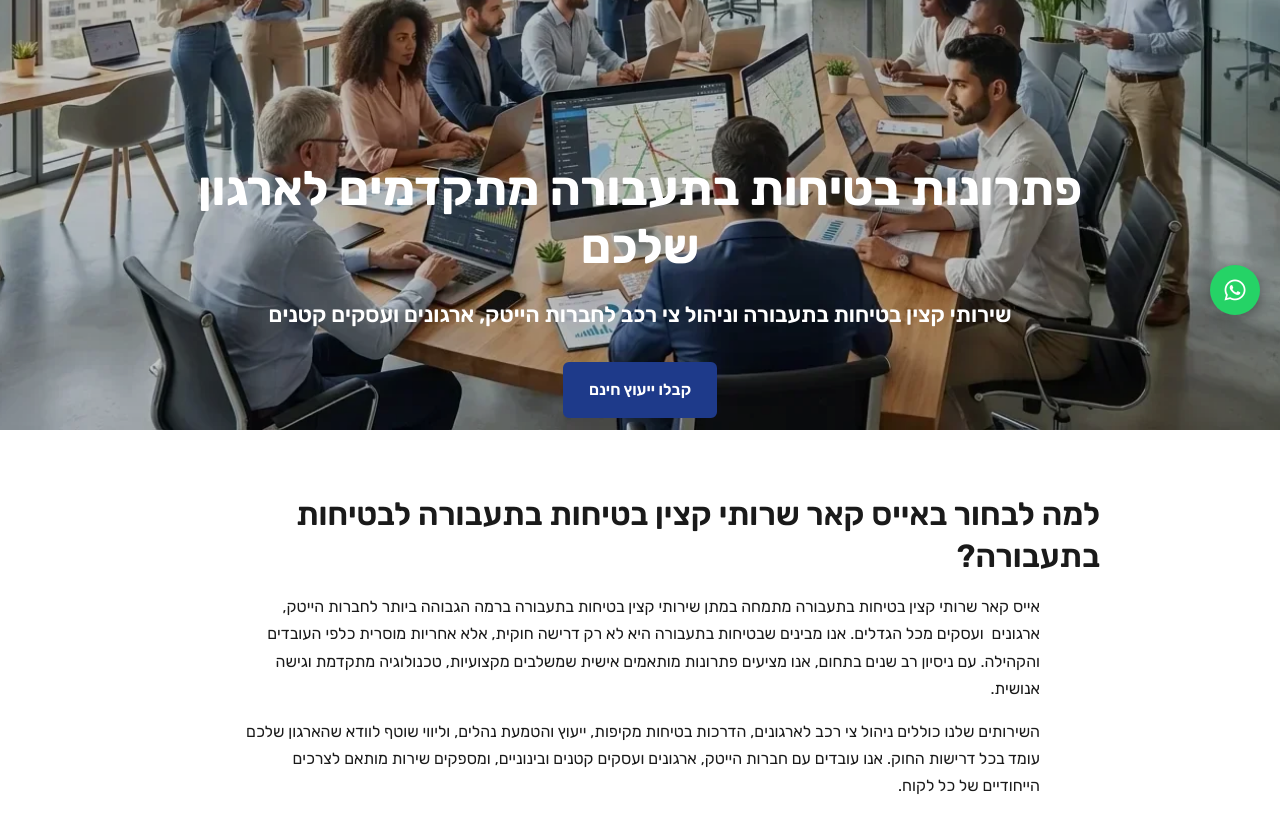
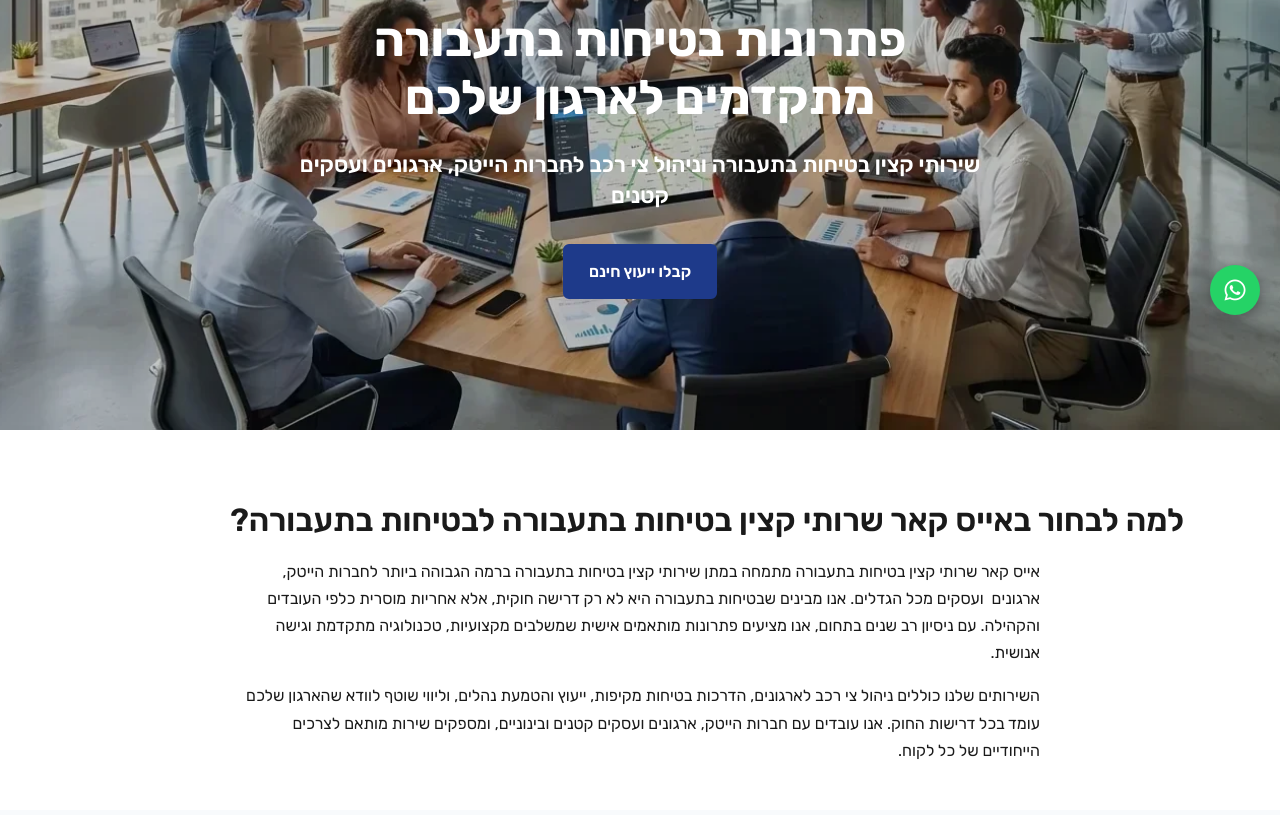
Before and after one commit to slipwoker/zappy-website-92d643cf-5c8c-4797-be8a-dad021fb2fc4, a plain HTML site: page index.html in a window 1280 px wide. Shown: the part 465-1280 px from the top of the page. Drawn offline with Linux system fonts and the light colour scheme; no server answers.

Commit message:
Background sync: Progressive GitHub Sync

```diff
--- a/index.html
+++ b/index.html
@@ -850,7 +850,7 @@ body:has(.zappy-announcement-bar) .navbar:not(.zappy-catalog-menu):not(.mobile-s
     </div>
   </nav>
 
-  <section class="hero" id="hero" style="position: relative; overflow: hidden; min-height: 780px !important;" data-zappy-bg-color="" data-zappy-bg-overlay-color="#000000" data-zappy-bg-overlay-opacity="22" data-zappy-bg-video-type="" data-zappy-bg-video-url="" data-hero-type="fullscreen-scrim" data-zappy-content-align="bottom-center"><div class="hero-overlay" style="display: none" data-zappy-original-bg="hidden"></div>
+  <section class="hero" id="hero" style="position: relative; overflow: hidden; min-height: 780px !important;" data-zappy-bg-color="" data-zappy-bg-overlay-color="#000000" data-zappy-bg-overlay-opacity="22" data-zappy-bg-video-type="" data-zappy-bg-video-url="" data-hero-type="fullscreen-scrim" data-zappy-content-align="lower-center"><div class="hero-overlay" style="display: none" data-zappy-original-bg="hidden"></div>
     <img loading="eager" fetchpriority="high" data-placeholder="hero-1" data-context="Wide panoramic view of modern Israeli corporate office with diverse team of professionals collaborating on traffic safety and fleet management solutions, bright natural lighting, professional atmosphere" src="/assets/hero-hero-1-1767256297029-bjpibs.webp" alt="קצין בטיחות בתעבורה מקצועי מציג פתרונות בטיחות לצוות" class="hero-img" style="position: absolute !important; inset: 0px !important; width: 100% !important; height: 100% !important; object-fit: cover !important; z-index: 0 !important; pointer-events: auto; object-position: 50% 50%" data-element-id="img-1767255824249-xm63jd44m" width="1453" height="600" data-element-type="image" data-zappy-carousel-image-ready="true" data-hero-background="true" data-hero-bg="true" decoding="async">
     <div class="zappy-hero-overlay" style="position:absolute;inset:0;z-index:1;background:rgba(0, 0, 0, 0.22);pointer-events:none;"></div><div class="container hero-content" data-zappy-align-target="true" style="position: relative; z-index: 2;">
       <h1 style="color: rgb(26, 26, 26) !important;"><font color="#ffffff">פתרונות בטיחות בתעבורה מתקדמים לארגון שלכם</font></h1>
--- a/styles.css
+++ b/styles.css
@@ -1572,34 +1572,6 @@ div[id*="mic-access-tool-box"] button[class*="reset"] * {
 }
 /* /Zappy custom logo size */
 
-
-.home .hero,
-.hero {
-  min-height: 420px;
-  padding: 24px 20px;
-}
-
-.intro-section,
-.services-preview,
-.why-choose,
-.target-audience,
-.cta-section {
-  padding: 24px 20px;
-}
-
-.intro-section .container,
-.services-preview .container,
-.why-choose .container,
-.target-audience .container,
-.cta-section .container {
-  max-width: 1000px;
-  margin-left: auto;
-  margin-right: auto;
-}
-
-.hero .container.hero-content {
-  max-width: 1000px;
-}
 
 /* ZAPPY_ANNOUNCEMENT_HEADER_OFFSET_CSS_V3 */
 :root {
```
Also changed, not shown: public/index.html (+1 -1 lines), public/styles.css, 3 other files.
